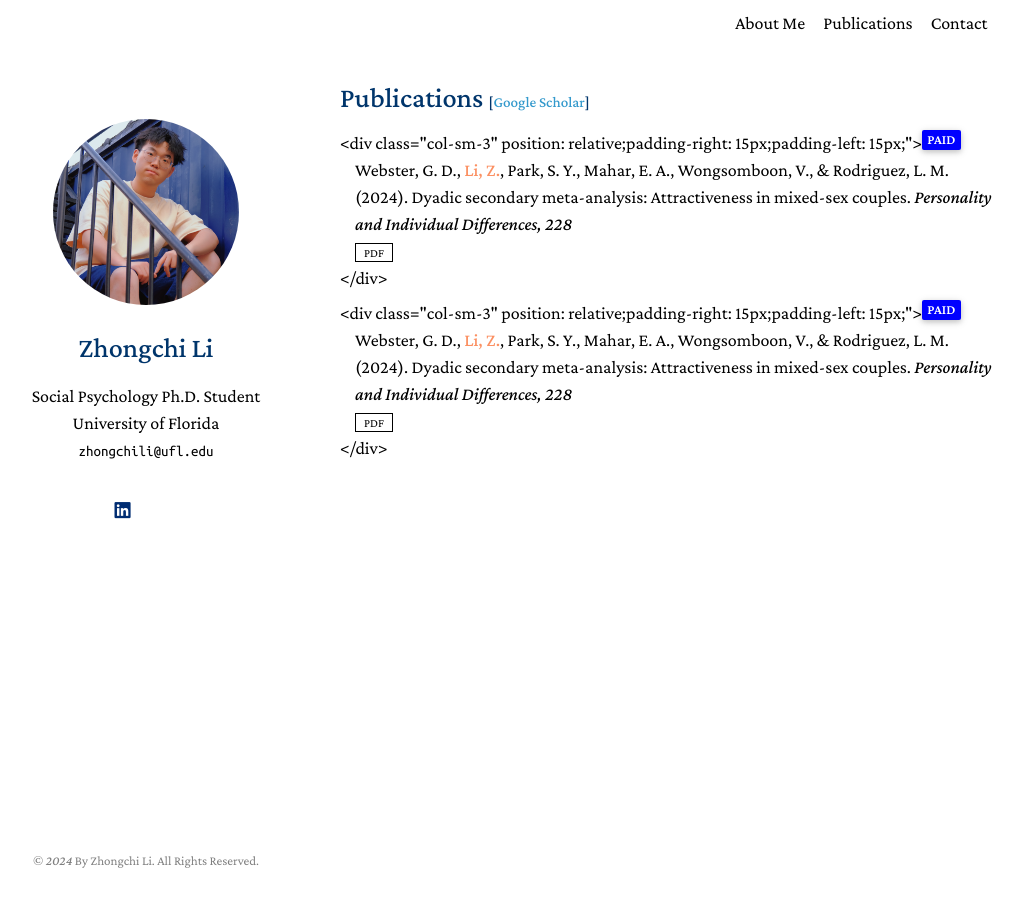
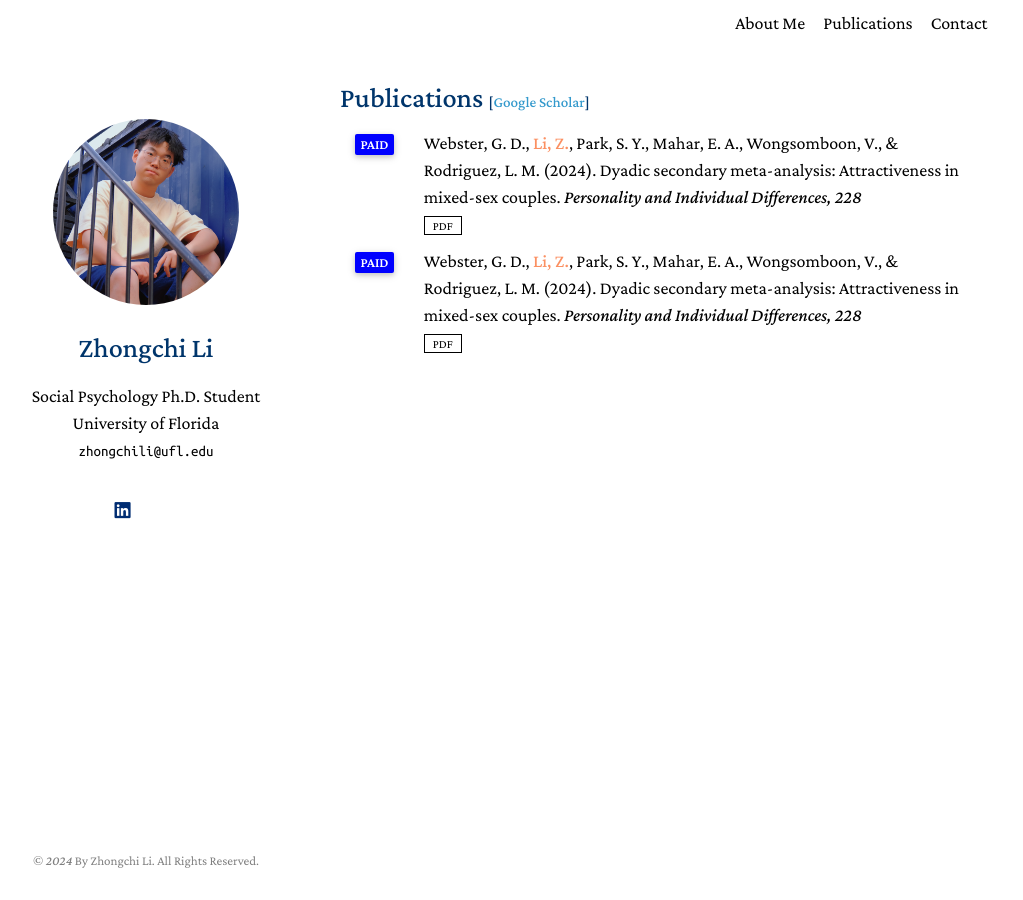
Before and after one commit to zhongchili52/zhongchili52.github.io, a Jekyll site: the page built from publicationspage.md, in a window 1280 px wide. Shown: the whole page, without its empty margins (130-1153 px from the left). Built offline with Jekyll 4.4.1, drawn with Linux system fonts in a browser that asks for light colours; nearby versions of some CDN libraries; library files that are not in the unit come from our copies; a style sheet for code colours, icons or effects is not loaded.

Commit message:
Update publications.md

```diff
--- a/_includes/publications.md
+++ b/_includes/publications.md
@@ -10,7 +10,7 @@
 
 <li>
 <div class="pub-row" style="display: flex; align-items: flex-start;">
-  <div class="col-sm-3" position: relative;padding-right: 15px;padding-left: 15px;">
+  <div class="col-sm-3" style="position: relative;padding-right: 15px;padding-left: 15px;">
       {{ link.conference_short }}
   </div>
   <div class="col-sm-9" style="position: relative;padding-right: 15px;padding-left: 15px;">
```
